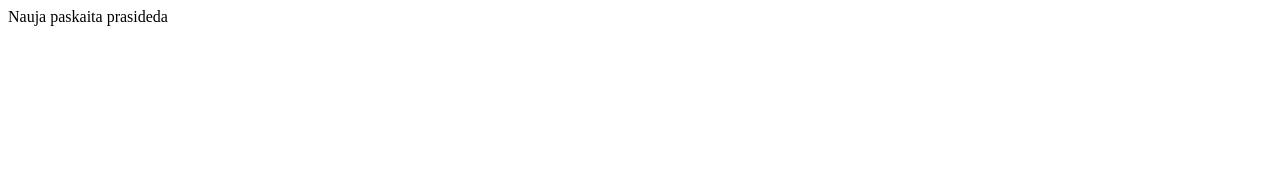
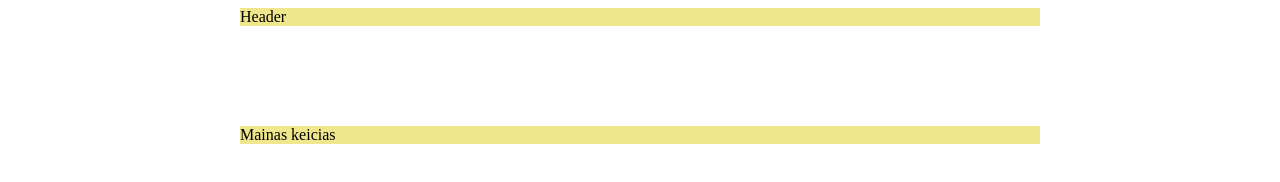
Before and after one commit to LeoGytis/6-pask, a website: page index.html in a window 1280 px wide. Drawn offline with Linux system fonts and the light colour scheme.

Commit message:
main.css

```diff
--- a/index.html
+++ b/index.html
@@ -4,9 +4,15 @@
     <meta charset="UTF-8">
     <meta http-equiv="X-UA-Compatible" content="IE=edge">
     <meta name="viewport" content="width=device-width, initial-scale=1.0">
-    <title>6 paskaita</title>
+    <title>YOGA (6 paskaita)</title>
+    <link rel="stylesheet" href="./main.css">
 </head>
 <body>
- Nauja paskaita prasideda
+    <header >
+        Header
+    </header>
+    <main>
+        Mainas keicias
+    </main>
 </body>
 </html>
--- /dev/null
+++ b/main.css
@@ -0,0 +1,9 @@
+header,
+main {
+    background-color: khaki;
+    width: 800px;
+    margin-left: calc(50% - 400px);
+}
+main {
+    margin-top: 100px;
+}
```
Also changed, not shown: README.md (added), yoga-lifestyle.png (added).
